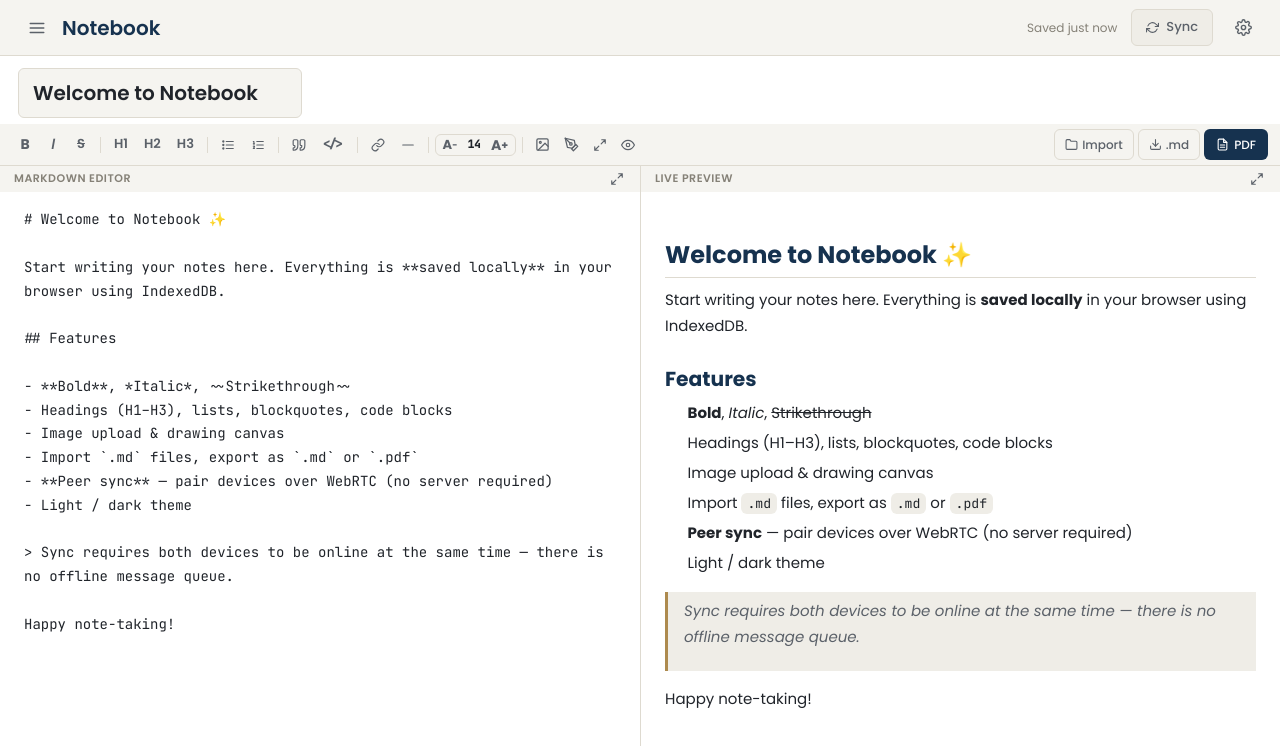
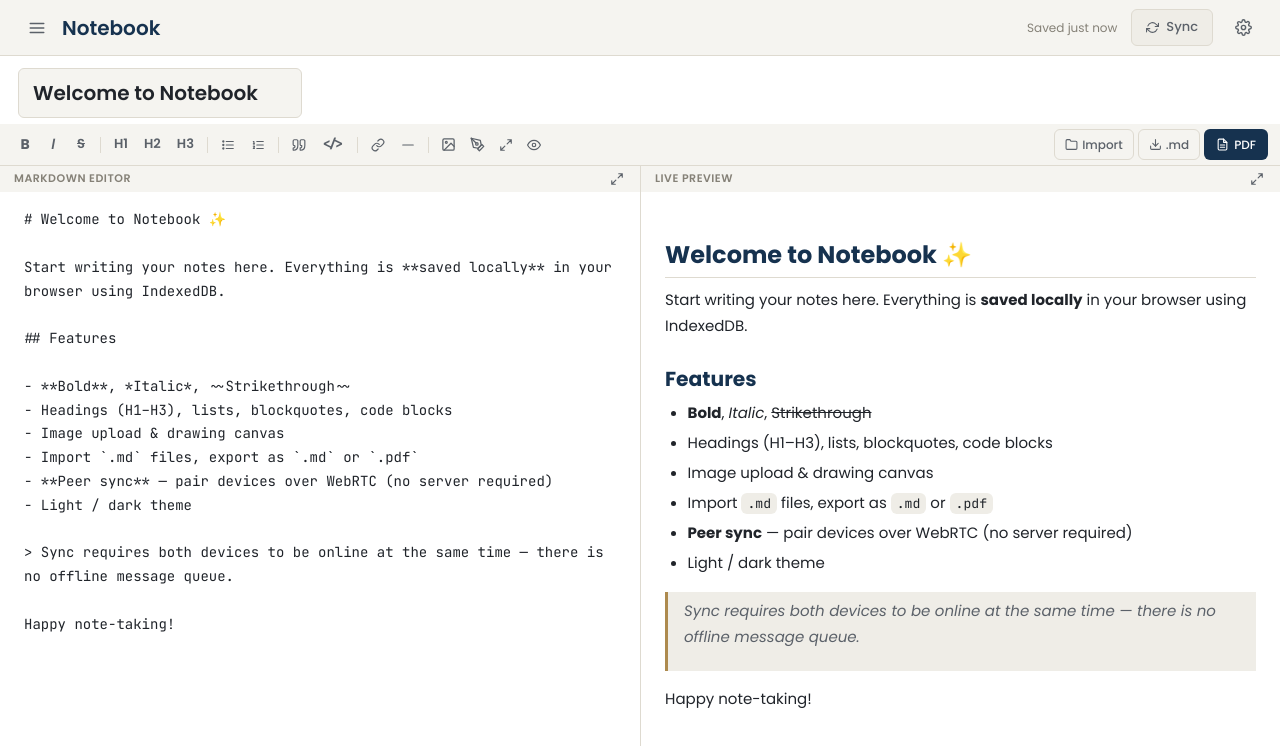
Before and after one commit to raoParam/Notebook, a Next.js app: page / in a window 1280 px wide. Shown: the top 746 px of the page. Built offline with nearby package versions, Linux system fonts and the light colour scheme; a web font is replaced by a local one.

Commit message:
notebook v2.2.2

```diff
--- a/src/app/globals.css
+++ b/src/app/globals.css
@@ -131,9 +131,15 @@ body, header, aside, main, section, nav {
 .prose-notebook h2 { font-size: 1.35em; }
 .prose-notebook h3 { font-size: 1.15em; }
 .prose-notebook p { margin-bottom: 1em; }
-.prose-notebook ul, .prose-notebook ol {
+.prose-notebook ul {
   margin-bottom: 1em;
   padding-left: 1.5em;
+  list-style-type: disc;
+}
+.prose-notebook ol {
+  margin-bottom: 1em;
+  padding-left: 1.5em;
+  list-style-type: decimal;
 }
 .prose-notebook li { margin-bottom: 0.25em; }
 .prose-notebook code {
--- a/src/components/Editor.tsx
+++ b/src/components/Editor.tsx
@@ -76,7 +76,6 @@ export function Editor({ note, onUpdate, onImportNote, onExportPdf, onExportMd }
   const [mobileTab, setMobileTab] = useState<MobileTab>('write');
   const [fullScreenMode, setFullScreenMode] = useState<FullScreenMode>('none');
   const [showDrawing, setShowDrawing] = useState(false);
-  const [editorFontSize, setEditorFontSize] = useState(14);
   const saveTimeout = useRef<ReturnType<typeof setTimeout> | null>(null);
   const [title, setTitle] = useState(note.title);
   const [content, setContent] = useState(note.content);
@@ -335,8 +334,6 @@ export function Editor({ note, onUpdate, onImportNote, onExportPdf, onExportMd }
         onToggleFullScreenPreview={toggleFullScreenPreview}
         onExitFullScreen={() => setFullScreenMode('none')}
         fullScreenMode={fullScreenMode}
-        currentFontSize={editorFontSize}
-        onFontSizeChange={setEditorFontSize}
       />
 
       {/* Drawing panel */}
@@ -470,13 +467,12 @@ export function Editor({ note, onUpdate, onImportNote, onExportPdf, onExportMd }
               border: 'none',
               outline: 'none',
               resize: 'none',
-              fontSize: editorFontSize,
+              fontSize: 14,
               lineHeight: 1.7,
               fontFamily: 'var(--mono-font)',
               color: 'var(--ink)',
               background: 'var(--bg-paper)',
               overflowY: 'auto',
-              transition: 'font-size 0.1s ease',
             }}
           />
         </div>
--- a/src/components/Toolbar.tsx
+++ b/src/components/Toolbar.tsx
@@ -13,8 +13,6 @@ export interface ToolbarProps {
   onToggleFullScreenPreview?: () => void;
   onExitFullScreen?: () => void;
   fullScreenMode?: 'none' | 'write' | 'preview';
-  currentFontSize?: number;
-  onFontSizeChange?: (size: number) => void;
 }
 
 const TOOLS = [
@@ -80,10 +78,6 @@ const TOOLS = [
   },
 ] as const;
 
-const FONT_SIZE_MIN = 10;
-const FONT_SIZE_MAX = 36;
-const FONT_SIZE_STEP = 2;
-
 export function Toolbar({
   onCommand,
   onImageUpload,
@@ -94,8 +88,6 @@ export function Toolbar({
   onToggleFullScreenPreview,
   onExitFullScreen,
   fullScreenMode = 'none',
-  currentFontSize = 14,
-  onFontSizeChange,
 }: ToolbarProps) {
   const imgRef = useRef<HTMLInputElement>(null);
   const mdRef = useRef<HTMLInputElement>(null);
@@ -218,81 +210,6 @@ export function Toolbar({
             </button>
           );
         })}
-
-        <div style={{ width: 1, height: 16, background: 'var(--border)', margin: '0 4px' }} />
-
-        {/* Font Size Controls */}
-        <div
-          style={{
-            display: 'inline-flex',
-            alignItems: 'center',
-            gap: 2,
-            background: 'var(--bg-app)',
-            border: '1px solid var(--border)',
-            borderRadius: 'var(--radius-sm)',
-            padding: '1px 3px',
-          }}
-          title="Font Size"
-        >
-          <button
-            id="font-size-decrease-btn"
-            onClick={() => onFontSizeChange?.(Math.max(FONT_SIZE_MIN, currentFontSize - FONT_SIZE_STEP))}
-            disabled={currentFontSize <= FONT_SIZE_MIN}
-            title={`Decrease font size (current: ${currentFontSize}px)`}
-            style={{
-              background: 'none',
-              border: 'none',
-              cursor: currentFontSize <= FONT_SIZE_MIN ? 'not-allowed' : 'pointer',
-              padding: '2px 4px',
-              color: currentFontSize <= FONT_SIZE_MIN ? 'var(--ink-muted)' : 'var(--ink-soft)',
-              fontSize: 13,
-              fontWeight: 700,
-              display: 'inline-flex',
-              alignItems: 'center',
-              lineHeight: 1,
-              borderRadius: 3,
-              transition: 'color 0.12s',
-            }}
-          >
-            A<span style={{ fontSize: 9, verticalAlign: 'sub', lineHeight: 0 }}>−</span>
-          </button>
-          <span
-            id="font-size-display"
-            style={{
-              fontSize: 11,
-              fontWeight: 600,
-              color: 'var(--ink)',
-              minWidth: 22,
-              textAlign: 'center',
-              fontFamily: 'var(--mono-font)',
-              userSelect: 'none',
-            }}
-          >
-            {currentFontSize}
-          </span>
-          <button
-            id="font-size-increase-btn"
-            onClick={() => onFontSizeChange?.(Math.min(FONT_SIZE_MAX, currentFontSize + FONT_SIZE_STEP))}
-            disabled={currentFontSize >= FONT_SIZE_MAX}
-            title={`Increase font size (current: ${currentFontSize}px)`}
-            style={{
-              background: 'none',
-              border: 'none',
-              cursor: currentFontSize >= FONT_SIZE_MAX ? 'not-allowed' : 'pointer',
-              padding: '2px 4px',
-              color: currentFontSize >= FONT_SIZE_MAX ? 'var(--ink-muted)' : 'var(--ink-soft)',
-              fontSize: 14,
-              fontWeight: 700,
-              display: 'inline-flex',
-              alignItems: 'center',
-              lineHeight: 1,
-              borderRadius: 3,
-              transition: 'color 0.12s',
-            }}
-          >
-            A<span style={{ fontSize: 11, verticalAlign: 'super', lineHeight: 0 }}>+</span>
-          </button>
-        </div>
 
         <div style={{ width: 1, height: 16, background: 'var(--border)', margin: '0 4px' }} />
 
@@ -558,25 +475,6 @@ export function Toolbar({
                 </svg>
                 <span style={{ fontSize: 10, marginTop: 2, color: 'var(--ink-muted)' }}>DRAW</span>
               </button>
-              {/* Font size in mobile modal */}
-              <button
-                onClick={() => { onFontSizeChange?.(Math.max(FONT_SIZE_MIN, currentFontSize - FONT_SIZE_STEP)); }}
-                style={mobileGridToolStyle}
-                title={`Decrease font size (current: ${currentFontSize}px)`}
-                disabled={currentFontSize <= FONT_SIZE_MIN}
-              >
-                <span style={{ fontSize: 14, fontWeight: 700 }}>A<span style={{ fontSize: 9, verticalAlign: 'sub' }}>−</span></span>
-                <span style={{ fontSize: 10, marginTop: 2, color: 'var(--ink-muted)' }}>SMALLER</span>
-              </button>
-              <button
-                onClick={() => { onFontSizeChange?.(Math.min(FONT_SIZE_MAX, currentFontSize + FONT_SIZE_STEP)); }}
-                style={mobileGridToolStyle}
-                title={`Increase font size (current: ${currentFontSize}px)`}
-                disabled={currentFontSize >= FONT_SIZE_MAX}
-              >
-                <span style={{ fontSize: 14, fontWeight: 700 }}>A<span style={{ fontSize: 11, verticalAlign: 'super' }}>+</span></span>
-                <span style={{ fontSize: 10, marginTop: 2, color: 'var(--ink-muted)' }}>LARGER</span>
-              </button>
             </div>
           </div>
         </div>
```
